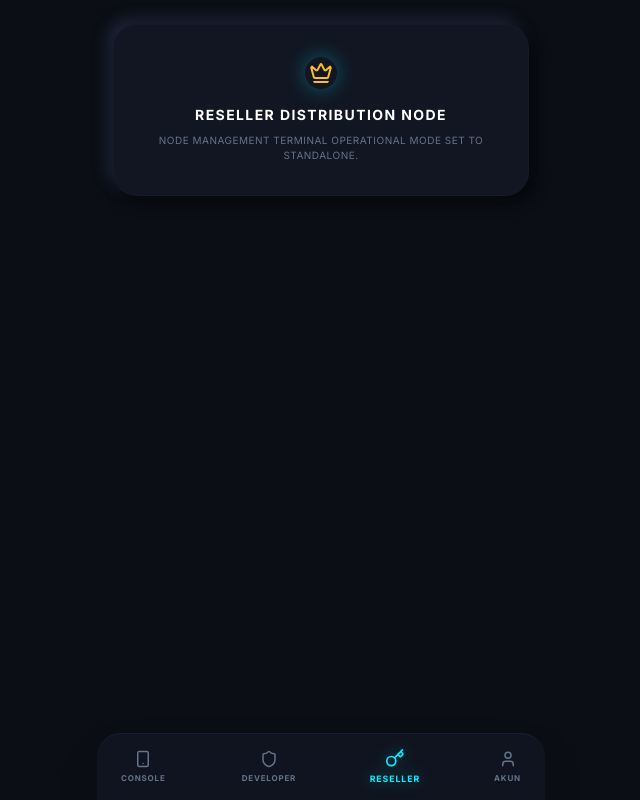
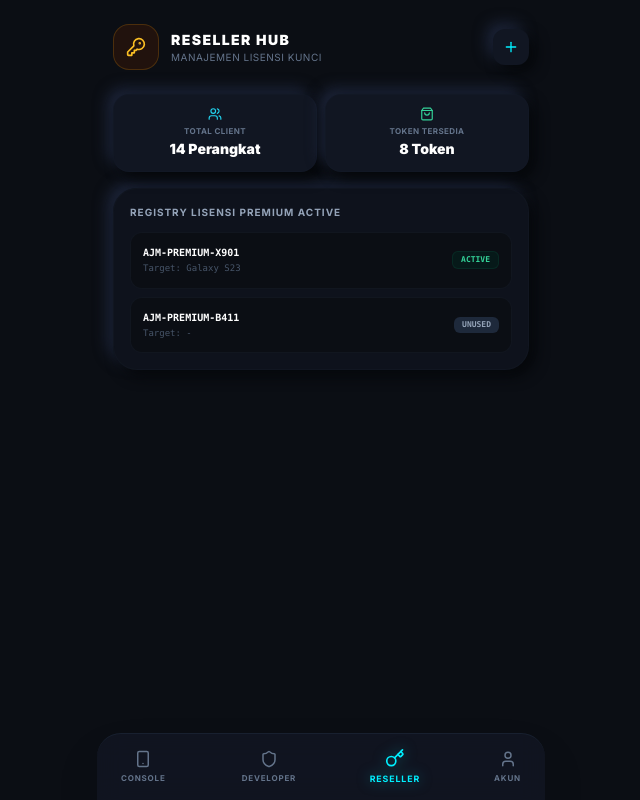
Before and after one commit to prediksi-del/rayanxweb-dashboard, a Next.js app: page /dashboard/reseller in a window 1280 px wide. Shown: the whole page, without its empty margins (319-959 px from the left). Built offline with nearby package versions, Linux system fonts and the light colour scheme.

Commit message:
Refactor ResellerPage layout and add license keys

```diff
--- a/src/app/dashboard/reseller/page.tsx
+++ b/src/app/dashboard/reseller/page.tsx
@@ -1,16 +1,67 @@
+"use client";
+
 import DashboardNav from "@/components/DashboardNav";
 import { Card } from "@/components/ui/Card";
-import { Crown } from "lucide-react";
+import { KeyRound, Plus, Users, ShoppingBag } from "lucide-react";
 
 export default function ResellerPage() {
+  const licenseKeys = [
+    { key: "AJM-PREMIUM-X901", status: "Active", device: "Galaxy S23" },
+    { key: "AJM-PREMIUM-B411", status: "Unused", device: "-" },
+  ];
+
   return (
-    <main className="min-h-screen pb-32 pt-6 px-4 max-w-md mx-auto text-slate-300">
-      <Card className="text-center p-8">
-        <Crown className="mx-auto text-amber-400 mb-4 shadow-neonGlow rounded-full p-1" size={32} />
-        <h2 className="text-sm font-bold tracking-widest text-white uppercase">Reseller Distribution Node</h2>
-        <p className="text-[10px] text-slate-500 mt-2 uppercase tracking-wider">Node management terminal operational mode set to standalone.</p>
+    <main className="min-h-screen pb-32 pt-6 px-4 max-w-md mx-auto text-slate-300 select-none">
+      <div className="flex items-center justify-between mb-6">
+        <div className="flex items-center gap-3">
+          <div className="p-3 bg-amber-950/40 rounded-2xl border border-amber-500/20">
+            <KeyRound className="text-amber-400" size={20} />
+          </div>
+          <div>
+            <h1 className="text-sm font-black tracking-widest text-white uppercase">Reseller Hub</h1>
+            <p className="text-[10px] text-slate-500 uppercase tracking-wider">Manajemen Lisensi Kunci</p>
+          </div>
+        </div>
+        <button className="p-2.5 bg-panelDark rounded-xl shadow-neumorphicOut text-neonCyan hover:scale-105 active:scale-95 transition-all">
+          <Plus size={16} />
+        </button>
+      </div>
+
+      {/* STATS MINI CARD */}
+      <div className="grid grid-cols-2 gap-2 mb-4">
+        <div className="bg-panelDark rounded-2xl p-3 shadow-neumorphicOut border border-slate-800/10 text-center">
+          <Users size={14} className="mx-auto text-cyan-400 mb-1" />
+          <p className="text-[8px] font-bold text-slate-500 uppercase tracking-wider">Total Client</p>
+          <p className="text-sm font-black text-white mt-0.5">14 Perangkat</p>
+        </div>
+        <div className="bg-panelDark rounded-2xl p-3 shadow-neumorphicOut border border-slate-800/10 text-center">
+          <ShoppingBag size={14} className="mx-auto text-emerald-400 mb-1" />
+          <p className="text-[8px] font-bold text-slate-500 uppercase tracking-wider">Token Tersedia</p>
+          <p className="text-sm font-black text-white mt-0.5">8 Token</p>
+        </div>
+      </div>
+
+      {/* DAFTAR LISENSI */}
+      <Card className="p-4 bg-panelDark/60 shadow-neumorphicOut">
+        <h2 className="text-[10px] font-bold tracking-widest text-slate-400 uppercase mb-3">
+          Registry Lisensi Premium Active
+        </h2>
+        <div className="space-y-2">
+          {licenseKeys.map((item, index) => (
+            <div key={index} className="bg-bgDark rounded-xl p-3 flex justify-between items-center border border-slate-800/30 text-[10px] font-mono">
+              <div>
+                <p className="text-white font-bold">{item.key}</p>
+                <p className="text-slate-600 text-[9px] mt-0.5">Target: {item.device}</p>
+              </div>
+              <span className={`px-2 py-0.5 rounded-md font-bold text-[8px] uppercase ${item.status === "Active" ? "bg-emerald-950/40 text-emerald-400 border border-emerald-500/10" : "bg-slate-800 text-slate-400"}`}>
+                {item.status}
+              </span>
+            </div>
+          ))}
+        </div>
       </Card>
+
       <DashboardNav />
     </main>
   );
-}
+          }
```
